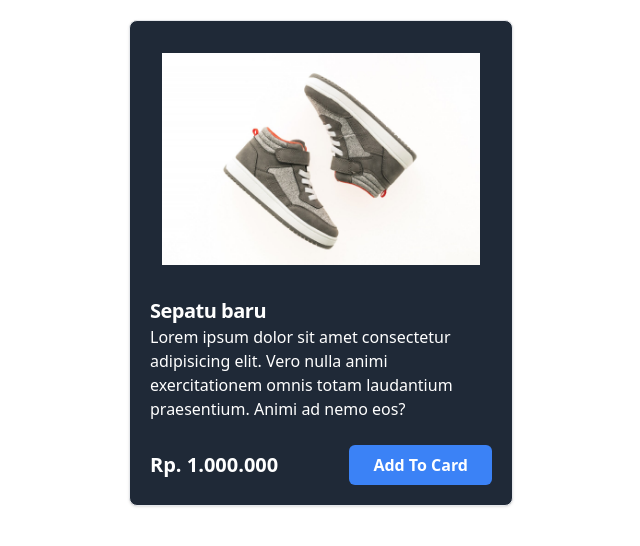
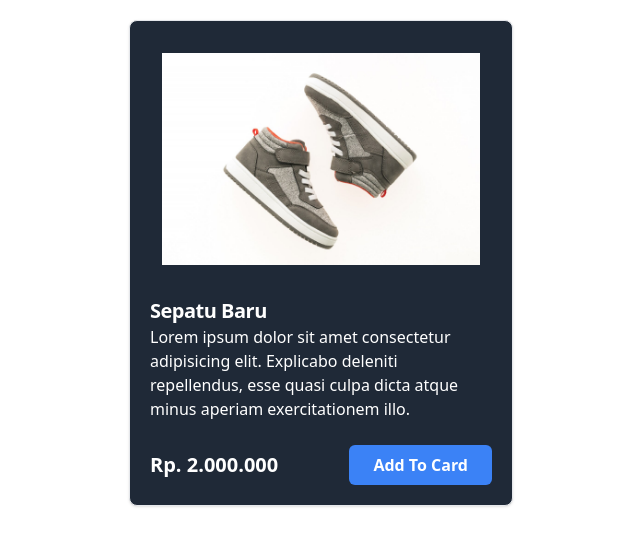
Before and after one commit to dannyhma/my-react-app, a React (Vite) app: page /products in a window 1280 px wide. Shown: the top 546 px of the page, without its empty margins (319-959 px from the left). Built offline with nearby package versions, Linux system fonts and the light colour scheme.

Commit message:
Nested Component

```diff
--- /dev/null
+++ b/src/components/Fragments/CardProduct.jsx
@@ -0,0 +1,76 @@
+import { Link } from "react-router-dom";
+import PropTypes from "prop-types";
+import Button from "../Elements/Buttons/Button";
+
+const CardProduct = (props) => {
+	const { children } = props;
+	return (
+		<>
+			<div className="w-full max-w-sm rounded-lg border border-gray-200 bg-gray-800 shadow">
+				{children}
+			</div>
+		</>
+	);
+};
+
+CardProduct.propTypes = {
+	children: PropTypes.element,
+};
+
+const Image = (props) => {
+	const { image } = props;
+	return (
+		<>
+			<Link to="">
+				<img src={image} alt="product" className="rounded-t-lg p-8" />
+			</Link>
+		</>
+	);
+};
+
+Image.propTypes = {
+	image: PropTypes.node,
+};
+
+const Body = (props) => {
+	const { title, children } = props;
+	return (
+		<>
+			<div className="px-5 pb-6">
+				<Link to="">
+					<h5 className="text-xl font-semibold tracking-tight text-white">
+						{title}
+					</h5>
+					<p className="text-m text- text-white">{children}</p>
+				</Link>
+			</div>
+		</>
+	);
+};
+
+Body.propTypes = {
+	children: PropTypes.element,
+	title: PropTypes.string,
+};
+
+const Price = (props) => {
+	const { price } = props;
+	return (
+		<>
+			<div className="flex items-center justify-between px-5 pb-5">
+				<span className="text-xl font-bold text-white">{price}</span>
+				<Button variant="bg-blue-500">Add To Card</Button>
+			</div>
+		</>
+	);
+};
+
+Price.propTypes = {
+	price: PropTypes.string,
+};
+
+CardProduct.Image = Image;
+CardProduct.Body = Body;
+CardProduct.Price = Price;
+
+export default CardProduct;
--- a/src/pages/product.jsx
+++ b/src/pages/product.jsx
@@ -1,35 +1,18 @@
-import { Link } from "react-router-dom";
-import Button from "../components/Elements/Buttons/Button";
+import CardProduct from "../components/Fragments/CardProduct";
 
 const ProductPage = () => {
 	return (
 		<>
-			<div className="flex items-center justify-center py-5">
-				<div className="w-full max-w-sm rounded-lg border border-gray-200 bg-gray-800 shadow">
-					<Link to="">
-						<img
-							src="/images/shoes-1.jpg"
-							alt="product"
-							className="rounded-t-lg p-8"
-						/>
-					</Link>
-					<div className="px-5 pb-6">
-						<Link to="">
-							<h5 className="text-xl font-semibold tracking-tight text-white">
-								Sepatu baru
-							</h5>
-							<p className="text-m text- text-white">
-								Lorem ipsum dolor sit amet consectetur adipisicing elit. Vero
-								nulla animi exercitationem omnis totam laudantium praesentium.
-								Animi ad nemo eos?
-							</p>
-						</Link>
-					</div>
-					<div className="flex items-center justify-between px-5 pb-5">
-						<span className="text-xl font-bold text-white">Rp. 1.000.000</span>
-						<Button variant="bg-blue-500">Add To Card</Button>
-					</div>
-				</div>
+			<div className={"flex items-center justify-center py-5"}>
+				<CardProduct>
+					<CardProduct.Image image="/images/shoes-1.jpg" />
+					<CardProduct.Body title="Sepatu Baru">
+						Lorem ipsum dolor sit amet consectetur adipisicing elit. Explicabo
+						deleniti repellendus, esse quasi culpa dicta atque minus aperiam
+						exercitationem illo.
+					</CardProduct.Body>
+					<CardProduct.Price price="Rp. 2.000.000" />
+				</CardProduct>
 			</div>
 		</>
 	);
```
